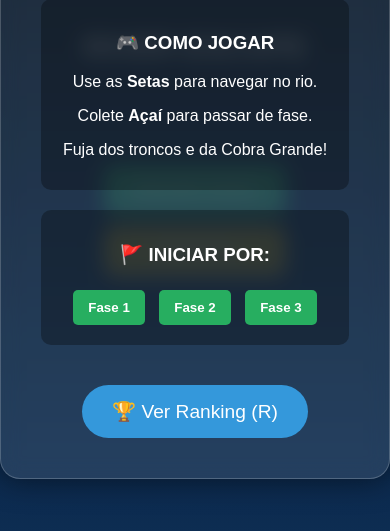
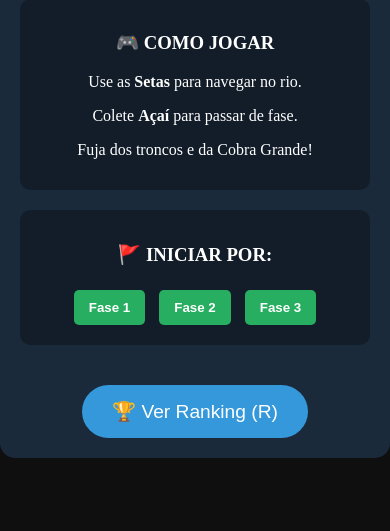
Before and after one commit to Cleissos/snake-game, a website: page index.html in a window 390 px wide. Shown: the part 285-816 px from the top of the page. Drawn offline with Linux system fonts and the light colour scheme.

Commit message:
melhorando a parte mobile

```diff
--- a/js/main.js
+++ b/js/main.js
@@ -54,7 +54,8 @@ let maxEnginePower = 6;
 let engineAcceleration = 0.2;
 
 //Áudio global do motor do barco
-const engineSound = new Audio("audio/audio1.mp3");
+// const engineSound = new Audio("audio/audio1.mp3");
+const engineSound = new Audio("audio/audio_barco.mpeg");
 engineSound.loop = true;
 engineSound.volume = 0;
 
@@ -233,16 +234,23 @@ function drawLives() {
 }
 
 function startGame(selectedLevel = 1) {
-    // Esconde o menu HTML
+    // 1. Esconde o menu HTML principal e botões extras se existirem
     const menu = document.getElementById("gameMenu");
     if (menu) menu.style.display = "none";
 
-    // 2. Define o estado e a fase escolhida
+    const extraButtons = document.getElementById("menuButtons");
+    if (extraButtons) extraButtons.remove();
+
+    const instructions = document.getElementById("instructionsContainer");
+    if (instructions) instructions.remove();
+
+    // 2. Define o estado e a dificuldade
     gameState = "playing";
     level = selectedLevel;
     score = 0;
     lives = 3;
-    // Configura o cenário inicial baseado na fase escolhida
+
+    // 3. Configura o cenário inicial baseado na fase
     if (level === 1) {
         currentLandLeft = terraEsq1;
         currentLandRight = terraDir1;
@@ -256,40 +264,100 @@ function startGame(selectedLevel = 1) {
         currentLandRight = terraDir3;
         riverSpeed = 4.5;
     }
-    // 4. Reseta a Física e Posição do Barco (A parte antiga importante)
-    player.x = canvas.width / 2 - player.width / 2;
-    player.y = canvas.height * 0.6;
+
+    // 4. Reseta a Física e Posição do Barco
+    player.x = canvas.width / 2 - (player.width || 50) / 2;
+    player.y = canvas.height * 0.7; // Começa um pouco mais abaixo
     player.velocityX = 0;
     player.velocityY = 0;
     player.angle = 0;
     player.upgraded = false;
-    player.width = player.baseWidth;
-    player.height = player.baseHeight;
-
-    // 5. Reseta a Cobra e Inimigos
+
+    // 5. Limpa Inimigos e Itens
     snakeActive = false;
-    snake.emerging = false;
-    snake.x = canvas.width / 2;
-    snake.y = canvas.height + 200;
-
-    // Limpa o jogo para começar do zero
     obstacles = [];
     coins = [];
     upgrades = [];
     particles = [];
 
     // 6. Áudio e Controles
-    unlockAudio();
-    enginePower = 0;
-    engineSound.pause();
-    engineSound.currentTime = 0;
-
+    if (typeof unlockAudio === "function") unlockAudio();
+
+    if (engineSound) {
+        engineSound.pause();
+        engineSound.currentTime = 0;
+    }
+
+    // Atualiza o tamanho e controles para mobile
     resizeCanvas();
-    if (typeof createMobileControls === "function") {
-        createMobileControls();
+    if (typeof updateMobileControls === "function") {
         updateMobileControls();
     }
 }
+
+
+// function startGame(selectedLevel = 1) {
+//     // Esconde o menu HTML
+//     const menu = document.getElementById("gameMenu");
+//     if (menu) menu.style.display = "none";
+
+//     // REMOVE A TELA DE INSTRUÇÕES (se houver)
+//     const instructions = document.getElementById("instructionsContainer");
+//     if (instructions) instructions.remove();
+
+//     // 2. Define o estado e a fase escolhida
+//     gameState = "playing";
+//     level = selectedLevel;
+//     score = 0;
+//     lives = 3;
+//     // Configura o cenário inicial baseado na fase escolhida
+//     if (level === 1) {
+//         currentLandLeft = terraEsq1;
+//         currentLandRight = terraDir1;
+//         riverSpeed = 1.5;
+//     } else if (level === 2) {
+//         currentLandLeft = terraEsq2;
+//         currentLandRight = terraDir2;
+//         riverSpeed = 3.0;
+//     } else {
+//         currentLandLeft = terraEsq3;
+//         currentLandRight = terraDir3;
+//         riverSpeed = 4.5;
+//     }
+//     // 4. Reseta a Física e Posição do Barco (A parte antiga importante)
+//     player.x = canvas.width / 2 - player.width / 2;
+//     player.y = canvas.height * 0.6;
+//     player.velocityX = 0;
+//     player.velocityY = 0;
+//     player.angle = 0;
+//     player.upgraded = false;
+//     player.width = player.baseWidth;
+//     player.height = player.baseHeight;
+
+//     // 5. Reseta a Cobra e Inimigos
+//     snakeActive = false;
+//     snake.emerging = false;
+//     snake.x = canvas.width / 2;
+//     snake.y = canvas.height + 200;
+
+//     // Limpa o jogo para começar do zero
+//     obstacles = [];
+//     coins = [];
+//     upgrades = [];
+//     particles = [];
+
+//     // 6. Áudio e Controles
+//     unlockAudio();
+//     enginePower = 0;
+//     engineSound.pause();
+//     engineSound.currentTime = 0;
+
+//     resizeCanvas();
+//     if (typeof createMobileControls === "function") {
+//         createMobileControls();
+//         updateMobileControls();
+//     }
+// }
 
 function loseLife() {
     lives--;
@@ -491,6 +559,7 @@ function loadSnakeFrames() {
 }
 
 loadSnakeFrames();
+
 function drawSnake() {
     const sprite = snakeSprites[currentDirection][currentFrame];
     if (sprite) {
@@ -815,18 +884,38 @@ function drawFireworks() {
     ctx.globalAlpha = 1;
 }
 //------------------------------------------------------
+// function drawUI() {
+//     ctx.fillStyle = "white";
+//     ctx.font = "bold 24px Arial";
+//     ctx.textAlign = "right";
+
+//     // Desenha no canto superior direito com um pouco de margem
+//     ctx.fillText("Score: " + score + " / " + coinsToNextLevel, canvas.width - 20, 40);
+//     ctx.fillText("Fase: " + level, canvas.width - 20, 70);
+
+//     // Ícone do Açaí ao lado do texto
+//     if (acaiImage.complete) {
+//         ctx.drawImage(acaiImage, canvas.width - 185, 18, 25, 25);
+//     }
+// }
 function drawUI() {
     ctx.fillStyle = "white";
     ctx.font = "bold 24px Arial";
     ctx.textAlign = "right";
 
-    // Desenha no canto superior direito com um pouco de margem
+    // Texto do Score e Fase
     ctx.fillText("Score: " + score + " / " + coinsToNextLevel, canvas.width - 20, 40);
-    ctx.fillText("Fase: " + level, canvas.width - 20, 70);
-
-    // Ícone do Açaí ao lado do texto
-    if (acaiImage.complete) {
-        ctx.drawImage(acaiImage, canvas.width - 185, 18, 25, 25);
+    ctx.fillText("Fase: " + level, canvas.width - 20, 75);
+
+    // Desenha as vidas (Corações) no canto superior esquerdo
+    if (typeof drawLives === "function") {
+        drawLives();
+    }
+
+    // Ícone do Açaí (Ajustado para ficar alinhado ao texto)
+    if (acaiImage && acaiImage.complete) {
+        // O valor -180 pode variar dependendo do tamanho da sua fonte
+        ctx.drawImage(acaiImage, canvas.width - 210, 18, 28, 28);
     }
 }
 //------------------------------------------------------
@@ -957,42 +1046,44 @@ function draw() {
     }
 }
 
+
 // function drawMenu() {
-//     ctx.fillStyle = "rgba(0, 0, 0, 0.6)";
+//     ctx.fillStyle = "rgba(0, 0, 0, 0.7)";
 //     ctx.fillRect(0, 0, canvas.width, canvas.height);
 
 //     ctx.fillStyle = "white";
-//     ctx.font = "bold 40px Arial";
+//     ctx.font = "bold 30px Arial"; // Fonte um pouco menor para caber no celular
 //     ctx.textAlign = "center";
-
-//     ctx.fillText("RIVER ESCAPE", canvas.width / 2, canvas.height / 2 - 40);
-//     ctx.fillText("Pressione ENTER", canvas.width / 2, canvas.height / 2 + 20);
+//     ctx.fillText("RIVER ESCAPE", canvas.width / 2, canvas.height / 2 - 80);
+
+//     //No mobile, criamos botões HTML se eles não existirem
+//     if (window.innerWidth <= 900 && !document.getElementById("menuButtons")) {
+//         const menuDiv = document.createElement("div");
+//         menuDiv.id = "menuButtons";
+//         Object.assign(menuDiv.style, {
+//             position: "fixed", top: "60%", left: "50%",
+//             transform: "translate(-50%, -50%)", display: "flex", flexDirection: "column", gap: "10px"
+//         });
+//         menuDiv.innerHTML = `
+//             <button onclick="startGame()" style="padding:15px 30px; font-size:18px; background:#2ecc71; color:white; border:none; border-radius:10px;">INICIAR JOGO</button>
+//             <button onclick="showRankingScreen()" style="padding:15px 30px; font-size:18px; background:#f1c40f; color:white; border:none; border-radius:10px;">RANKING</button>
+//         `;
+//         document.body.appendChild(menuDiv);
+//     }
 // }
 
 function drawMenu() {
+    // Escurece o fundo do canvas
     ctx.fillStyle = "rgba(0, 0, 0, 0.7)";
     ctx.fillRect(0, 0, canvas.width, canvas.height);
 
-    ctx.fillStyle = "white";
-    ctx.font = "bold 30px Arial"; // Fonte um pouco menor para caber no celular
-    ctx.textAlign = "center";
-    ctx.fillText("RIVER ESCAPE", canvas.width / 2, canvas.height / 2 - 80);
-
-    // No mobile, criamos botões HTML se eles não existirem
-    if (window.innerWidth <= 900 && !document.getElementById("menuButtons")) {
-        const menuDiv = document.createElement("div");
-        menuDiv.id = "menuButtons";
-        Object.assign(menuDiv.style, {
-            position: "fixed", top: "60%", left: "50%",
-            transform: "translate(-50%, -50%)", display: "flex", flexDirection: "column", gap: "10px"
-        });
-        menuDiv.innerHTML = `
-            <button onclick="startGame()" style="padding:15px 30px; font-size:18px; background:#2ecc71; color:white; border:none; border-radius:10px;">INICIAR JOGO</button>
-            <button onclick="showRankingScreen()" style="padding:15px 30px; font-size:18px; background:#f1c40f; color:white; border:none; border-radius:10px;">RANKING</button>
-        `;
-        document.body.appendChild(menuDiv);
-    }
-}
+    // Garante que o menu HTML esteja visível
+    const menu = document.getElementById("gameMenu");
+    if (menu && gameState === "menu") {
+        menu.style.display = "flex";
+    }
+}
+
 function drawWindEffects() {
     ctx.strokeStyle = "rgba(255, 255, 255, 0.1)"; // Riscos de vento quase invisíveis
     ctx.lineWidth = 1;
--- a/style.css
+++ b/style.css
@@ -1,4 +1,4 @@
-body {
+ body {
     margin: 0;
     overflow: hidden;
     background: #111;
@@ -10,26 +10,8 @@ body {
 
 canvas {
     display: block;
-    background: linear-gradient(#1e90ff, #0066cc);
-}
-
-.overlay {
-    position: fixed;
-    top: 0; left: 0; width: 100%; height: 100%;
-    background: linear-gradient(rgba(0,0,0,0.7), rgba(15, 48, 87, 0.9)),
-                url('assets/fundo_menu.jpg'); /* Opcional: imagem de floresta */
-    background-size: cover;
-    display: flex; align-items: center; justify-content: center;
-    z-index: 100; font-family: 'Arial', sans-serif;
-}
-
-.menu-content {
-    background: rgba(255, 255, 255, 0.1);
-    backdrop-filter: blur(10px);
-    padding: 40px; border-radius: 20px;
-    border: 1px solid rgba(255,255,255,0.2);
-    text-align: center; color: white;
-    max-width: 500px; box-shadow: 0 0 30px rgba(0,0,0,0.5);
+    /* background: linear-gradient(#1e90ff, #0066cc); */
+    background-color: #ffffff;
 }
 
 .game-title {
@@ -52,3 +34,44 @@ canvas {
     border-radius: 50px; color: white; font-size: 1.2rem;
     cursor: pointer; margin-top: 20px;
 }
+
+/* Garante que o canvas (o jogo) sempre caiba na tela sem rolar */
+#gameCanvas {
+    display: block;
+    max-width: 100vw;
+    max-height: 100vh;
+    margin: 0 auto;
+    object-fit: contain;
+}
+
+/* Ajusta o menu que já está no seu HTML para mobile */
+.overlay {
+    position: fixed;
+    top: 0;
+    left: 0;
+    width: 100%;
+    height: 100%;
+    background: rgba(0, 0, 0, 0.8);
+    display: flex;
+    justify-content: center;
+    align-items: center;
+    z-index: 2000;
+    overflow-y: auto; /* Permite rolar se a tela for pequena */
+}
+
+.menu-content {
+    background: #1a2a3a;
+    padding: 20px;
+    border-radius: 15px;
+    width: 90%;
+    max-width: 400px;
+    max-height: 90vh; /* Não deixa o menu ser maior que a tela */
+    overflow-y: auto;
+    text-align: center;
+    color: white;
+}
+
+/* Estilo para os botões dinâmicos que o JS cria */
+#menuButtons {
+    z-index: 3000;
+}
```
Also changed, not shown: 1 other file.
